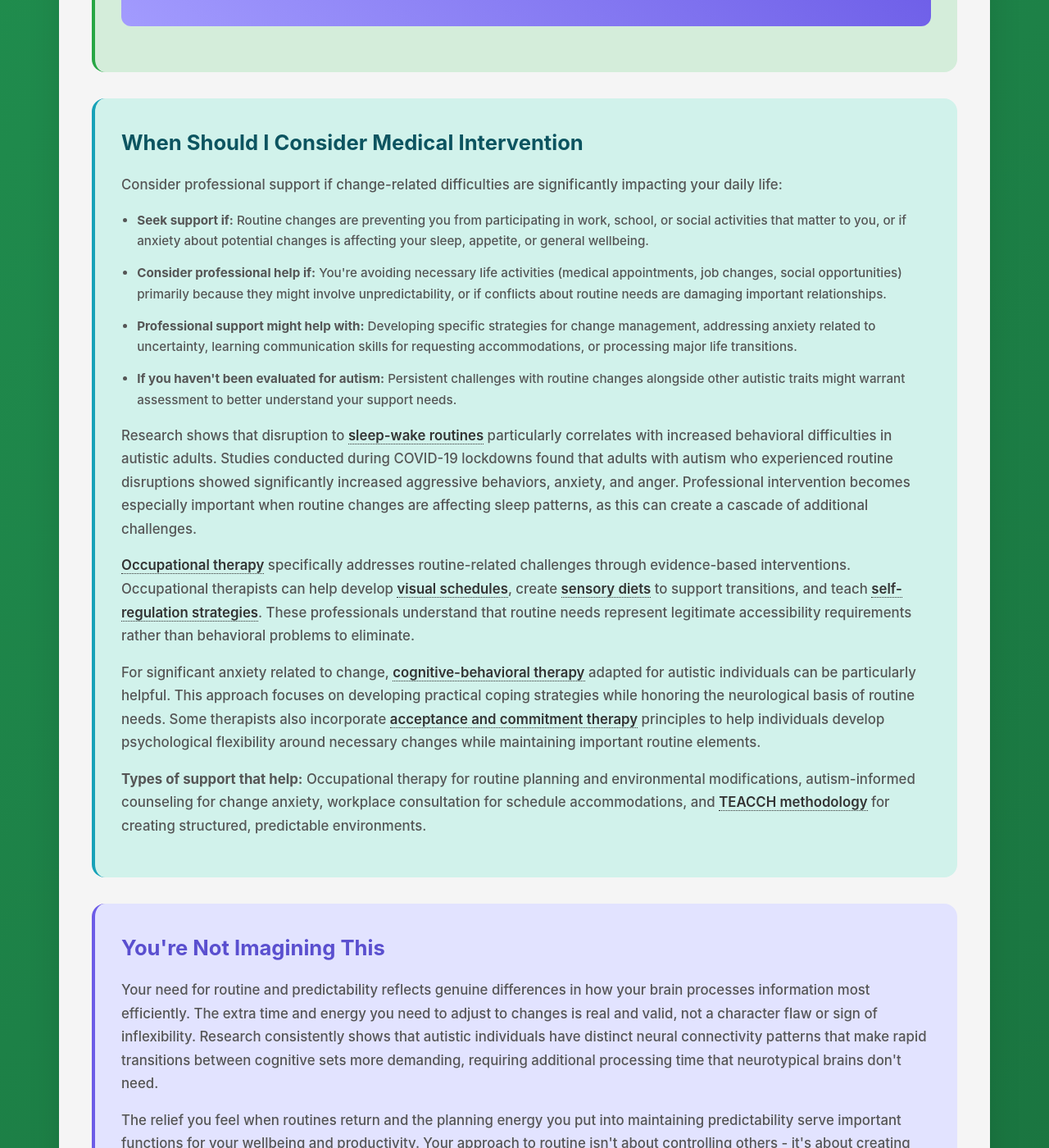
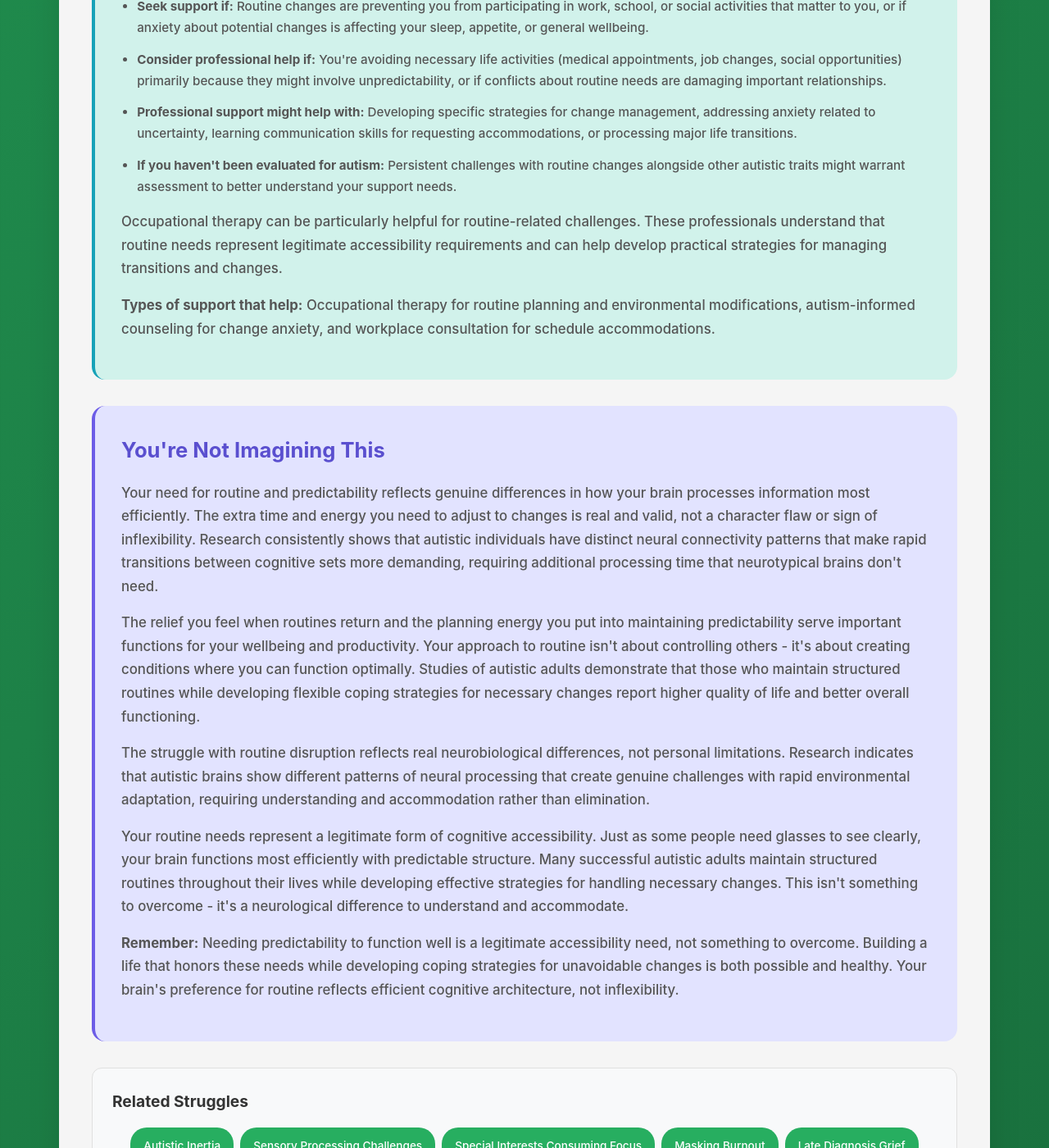
Before and after one commit to neurodivergent-survival-guide/neurodivergent-survival-guide, a Jekyll site: the page built from struggles/change-and-routine-disruption.html, in a window 1280 px wide and 1400 px high, scrolled down 4186 px. Shown: the whole window at 82% size. Built offline with Jekyll 4.4.1, drawn with Linux system fonts in a browser that asks for light colours; some of the changed text lies outside the part shown.

Commit message:
Update change-and-routine-disruption.html

```diff
--- a/struggles/change-and-routine-disruption.html
+++ b/struggles/change-and-routine-disruption.html
@@ -48,11 +48,7 @@
 
         <p><a class="jargon">Sensory processing<span class="tooltip">How your nervous system receives and responds to sensory information from your environment</span></a> differences also contribute. Familiar environments and schedules provide predictable sensory experiences, while changes often mean processing new sensory information alongside the logistical adjustments. Research indicates that up to 96% of autistic children demonstrate difficulty processing sensory information as part of their daily routines, making environmental changes particularly challenging.</p>
 
-        <p>The neurobiological basis involves differences in brain connectivity patterns. Studies using <a class="jargon">functional connectivity analysis<span class="tooltip">Brain imaging techniques that measure how different brain regions communicate with each other</span></a> show that autistic individuals have atypical synchronization between brain networks responsible for <a class="jargon">executive control<span class="tooltip">Brain systems that manage goal-directed behavior and cognitive flexibility</span></a> and sensory processing. This affects how efficiently the brain can shift between different cognitive sets when circumstances change.</p>
-
-        <p>Additionally, research suggests that autistic brains may have differences in the balance between neural excitation and inhibition, particularly involving <a class="jargon">glutamate<span class="tooltip">The primary excitatory neurotransmitter in the brain</span></a> and <a class="jargon">GABA<span class="tooltip">The primary inhibitory neurotransmitter that helps regulate brain activity</span></a> neurotransmitter systems. This <a class="jargon">excitation-inhibition imbalance<span class="tooltip">When the brain's stimulating and calming signals are not properly balanced</span></a> can contribute to heightened sensitivity to environmental changes and difficulty with rapid behavioral adaptation.</p>
-
-        <p>The need for processing time reflects differences in how autistic brains handle new information rather than inflexibility or difficulty with change itself. Your brain may simply need more time to integrate new information with existing plans and expectations, particularly when multiple brain systems must coordinate to process both the logistical and sensory aspects of change.</p>
+        <p>The need for processing time reflects differences in how autistic brains handle new information rather than inflexibility or difficulty with change itself. Your brain may simply need more time to integrate new information with existing plans and expectations, combining both the logistical adjustments and sensory changes that come with disrupted routines.</p>
 
         <div class="learn-more" onclick="toggleLearnMore(this)">
             <h3>Learn More: Routine as Cognitive Support ↓</h3>
@@ -122,14 +118,10 @@
             <li><strong>If you haven't been evaluated for autism:</strong> Persistent challenges with routine changes alongside other autistic traits might warrant assessment to better understand your support needs.</li>
         </ul>
 
-        <p>Research shows that disruption to <a class="jargon">sleep-wake routines<span class="tooltip">Regular patterns of sleeping and waking at consistent times</span></a> particularly correlates with increased behavioral difficulties in autistic adults. Studies conducted during COVID-19 lockdowns found that adults with autism who experienced routine disruptions showed significantly increased aggressive behaviors, anxiety, and anger. Professional intervention becomes especially important when routine changes are affecting sleep patterns, as this can create a cascade of additional challenges.</p>
-
-        <p><a class="jargon">Occupational therapy<span class="tooltip">Professional support for developing daily living strategies and environmental modifications</span></a> specifically addresses routine-related challenges through evidence-based interventions. Occupational therapists can help develop <a class="jargon">visual schedules<span class="tooltip">Picture-based or written representations of daily activities in sequence</span></a>, create <a class="jargon">sensory diets<span class="tooltip">Planned sensory activities throughout the day to help with regulation</span></a> to support transitions, and teach <a class="jargon">self-regulation strategies<span class="tooltip">Techniques for managing emotional and behavioral responses to stress</span></a>. These professionals understand that routine needs represent legitimate accessibility requirements rather than behavioral problems to eliminate.</p>
-
-        <p>For significant anxiety related to change, <a class="jargon">cognitive-behavioral therapy<span class="tooltip">A type of therapy that helps identify and modify thought patterns and behaviors</span></a> adapted for autistic individuals can be particularly helpful. This approach focuses on developing practical coping strategies while honoring the neurological basis of routine needs. Some therapists also incorporate <a class="jargon">acceptance and commitment therapy<span class="tooltip">A therapy approach that combines mindfulness with behavior change strategies</span></a> principles to help individuals develop psychological flexibility around necessary changes while maintaining important routine elements.</p>
+        <p>Occupational therapy can be particularly helpful for routine-related challenges. These professionals understand that routine needs represent legitimate accessibility requirements and can help develop practical strategies for managing transitions and changes.</p>
 
         <div class="highlight-box">
-            <p><strong>Types of support that help:</strong> Occupational therapy for routine planning and environmental modifications, autism-informed counseling for change anxiety, workplace consultation for schedule accommodations, and <a class="jargon">TEACCH methodology<span class="tooltip">Treatment and Education of Autistic and Communication Handicapped Children approach that emphasizes structure and visual supports</span></a> for creating structured, predictable environments.</p>
+            <p><strong>Types of support that help:</strong> Occupational therapy for routine planning and environmental modifications, autism-informed counseling for change anxiety, and workplace consultation for schedule accommodations.</p>
         </div>
     </div>
 
@@ -139,6 +131,8 @@
         <p>Your need for routine and predictability reflects genuine differences in how your brain processes information most efficiently. The extra time and energy you need to adjust to changes is real and valid, not a character flaw or sign of inflexibility. Research consistently shows that autistic individuals have distinct neural connectivity patterns that make rapid transitions between cognitive sets more demanding, requiring additional processing time that neurotypical brains don't need.</p>
 
         <p>The relief you feel when routines return and the planning energy you put into maintaining predictability serve important functions for your wellbeing and productivity. Your approach to routine isn't about controlling others - it's about creating conditions where you can function optimally. Studies of autistic adults demonstrate that those who maintain structured routines while developing flexible coping strategies for necessary changes report higher quality of life and better overall functioning.</p>
+
+        <p>The struggle with routine disruption reflects real neurobiological differences, not personal limitations. Research indicates that autistic brains show different patterns of neural processing that create genuine challenges with rapid environmental adaptation, requiring understanding and accommodation rather than elimination.</p>
 
         <p>Your routine needs represent a legitimate form of cognitive accessibility. Just as some people need glasses to see clearly, your brain functions most efficiently with predictable structure. Many successful autistic adults maintain structured routines throughout their lives while developing effective strategies for handling necessary changes. This isn't something to overcome - it's a neurological difference to understand and accommodate.</p>
 
```
